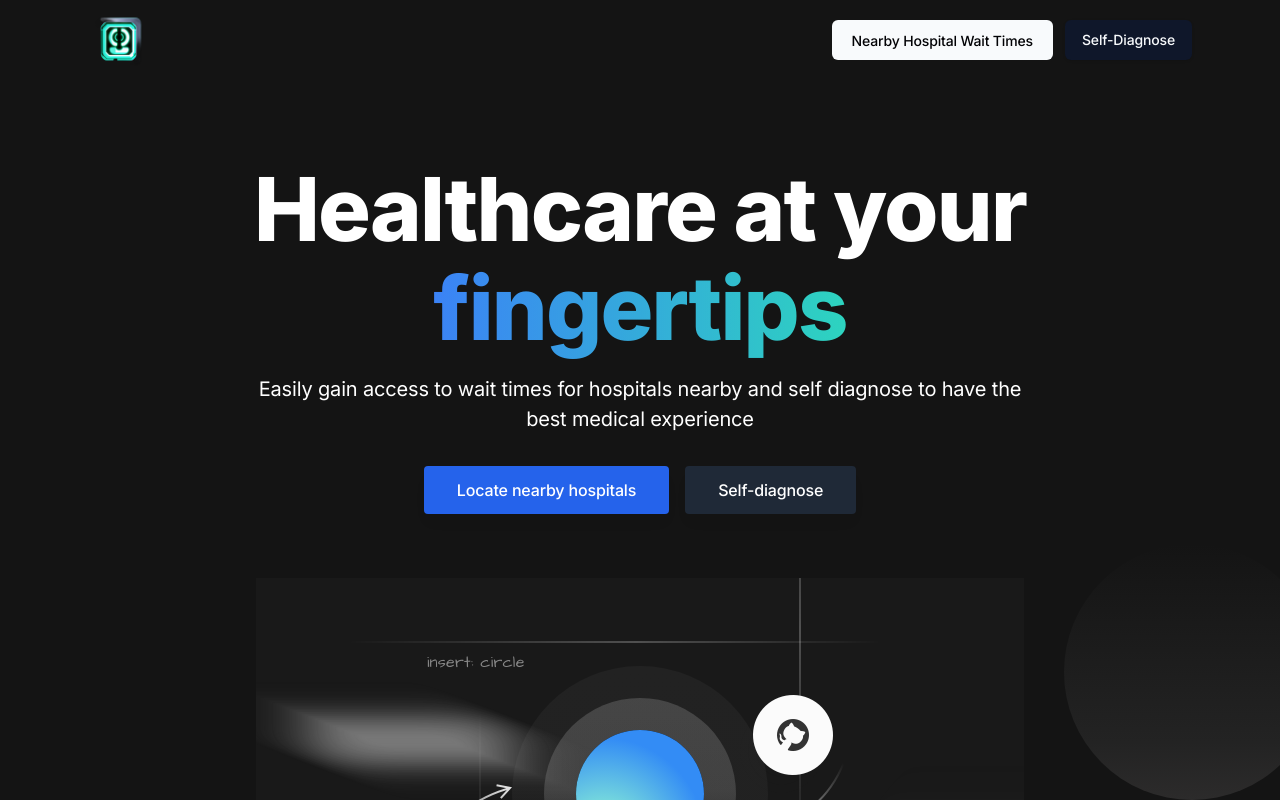
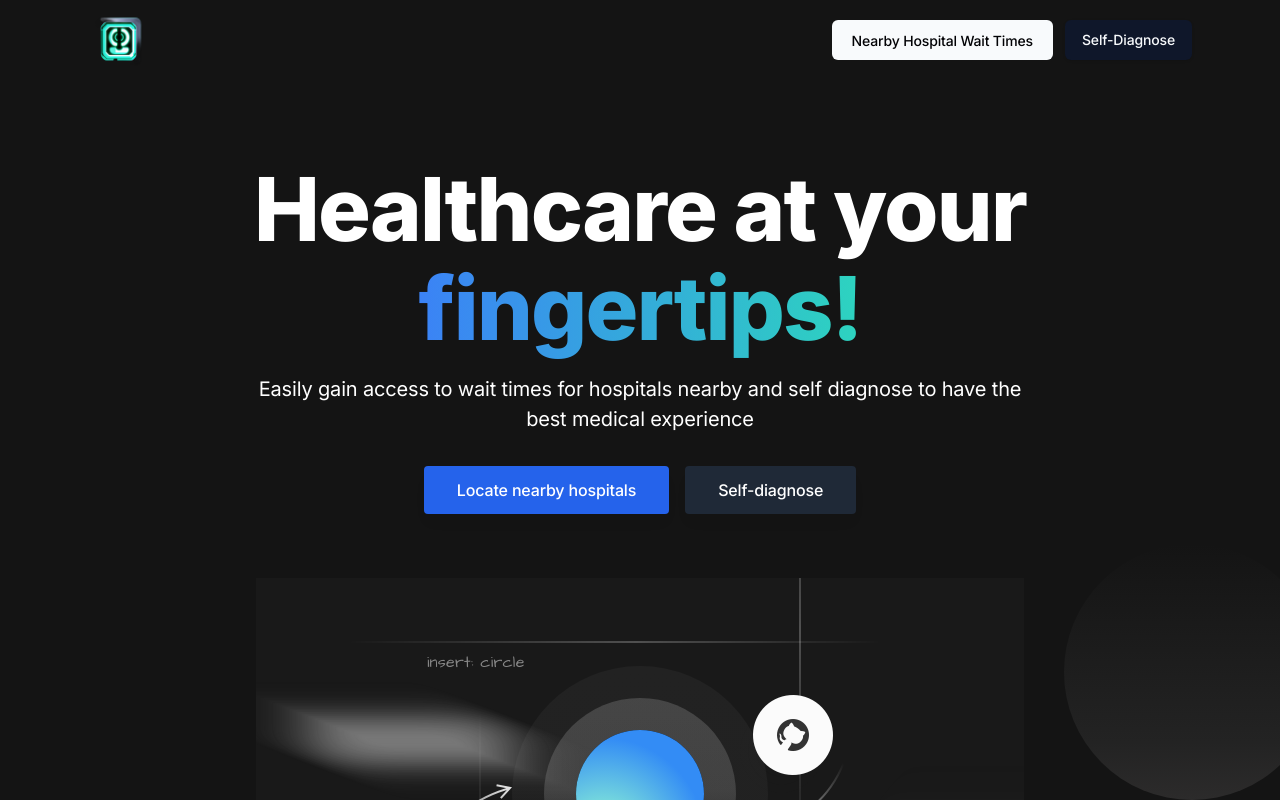
Before and after one commit to mediscan-tech/www, a Next.js app: page / in a window 1280 px wide. Shown: the top 800 px of the page. Built offline with nearby package versions, Linux system fonts and the light colour scheme.

Commit message:
fix hero and add favicon

```diff
--- a/src/app/layout.tsx
+++ b/src/app/layout.tsx
@@ -23,6 +23,7 @@ export default function RootLayout({
 }) {
   return (
     <html lang="en">
+      <link rel="icon" href="/favicon.ico"/>
       <body className={`${inter.variable} font-inter antialiased bg-[#141414] text-white tracking-tight`}>
         <div className="flex flex-col min-h-screen overflow-hidden supports-[overflow:clip]:overflow-clip">
           <Header/>
--- a/src/components/hero.tsx
+++ b/src/components/hero.tsx
@@ -27,7 +27,7 @@ export default function Hero() {
         <div className="pt-32 pb-12 md:pt-40 md:pb-20">
           {/* Section header */}
           <div className="pb-12 text-center md:pb-16">
-            <h1 className="mb-4 text-5xl font-extrabold tracking-tighter md:text-6xl leading-tighter" data-aos="zoom-y-out">Healthcare at your <span className="text-transparent bg-clip-text bg-gradient-to-r from-blue-500 to-teal-400">fingertips</span></h1>
+            <h1 className="mb-4 text-5xl font-extrabold tracking-tighter md:text-6xl leading-tighter" data-aos="zoom-y-out">Healthcare at your <span className="text-transparent bg-clip-text bg-gradient-to-r from-blue-500 to-teal-400">fingertips!</span></h1>
             <div className="max-w-3xl mx-auto">
               <p className="mb-8 text-xl text-white" data-aos="zoom-y-out" data-aos-delay="150">Easily gain access to wait times for hospitals nearby and self diagnose to have the best medical experience</p>
               <div className="max-w-xs mx-auto sm:max-w-none sm:flex sm:justify-center" data-aos="zoom-y-out" data-aos-delay="300">
```
